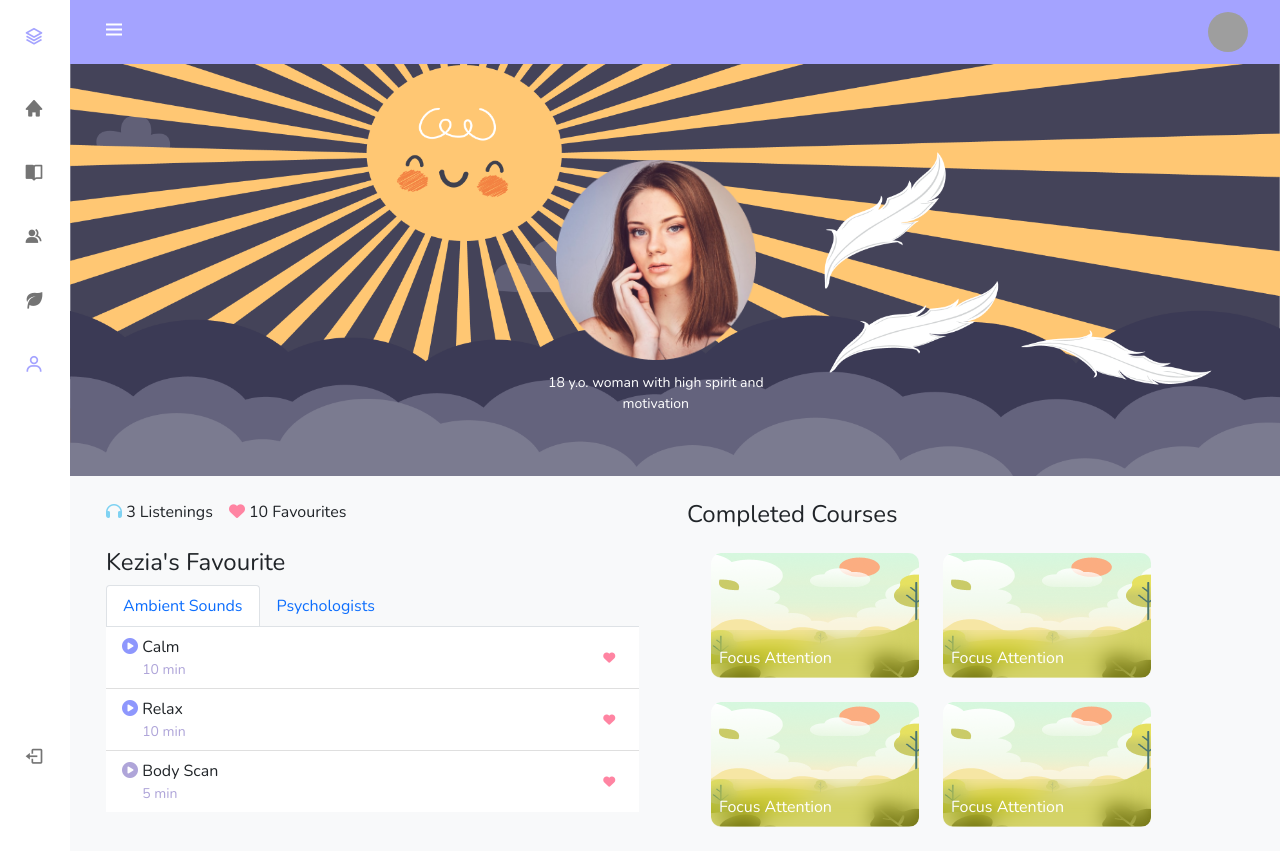
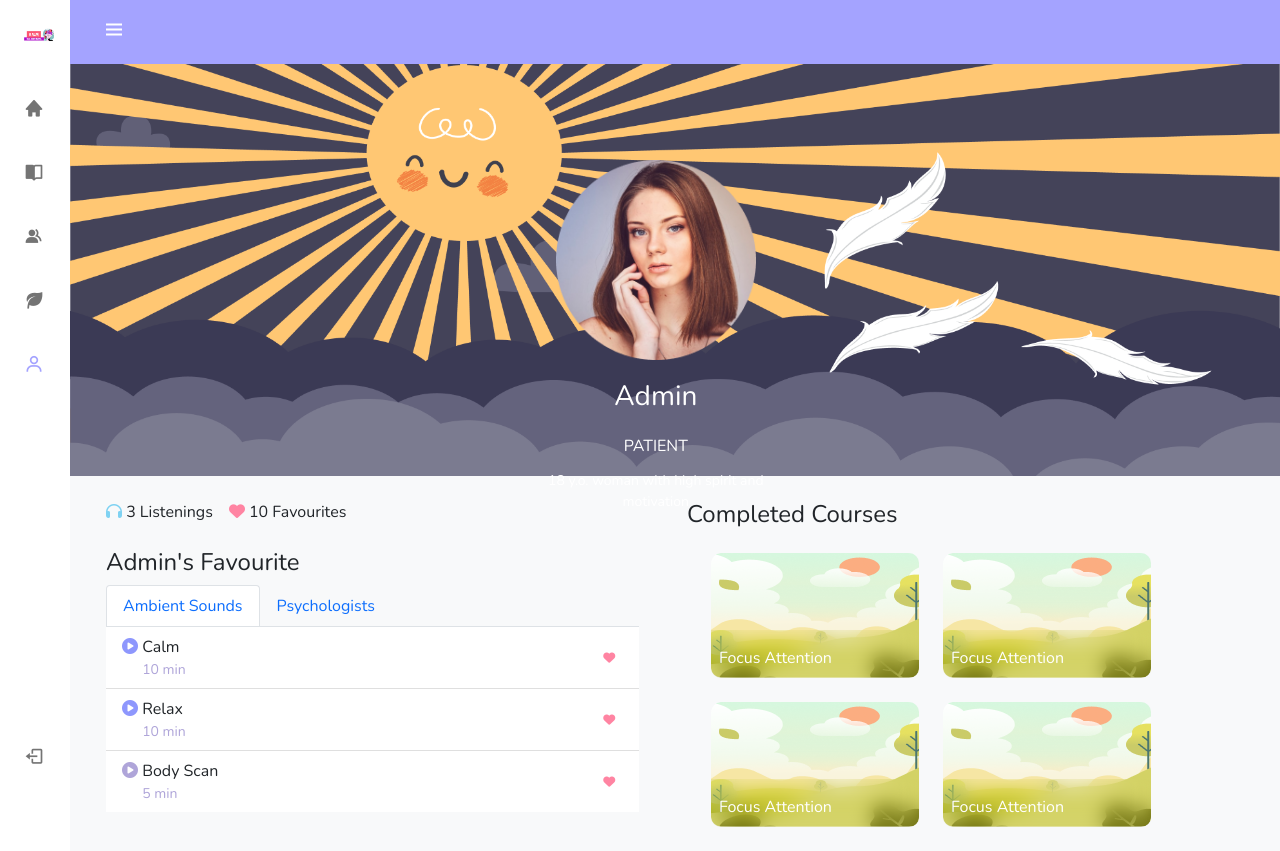
Before and after one commit to Cizz22/kalm, a Laravel app: page /profile in a window 1280 px wide. Run offline with Laravel 8, Linux system fonts and the light colour scheme; a user stored in the database is signed in; data comes from the database, SQL or seed files in the repository; some libraries are stand-ins or nearby versions; grey boxes are pictures that could not be loaded.

Commit message:
update fixes

```diff
--- a/public/css/layouts/style.css
+++ b/public/css/layouts/style.css
@@ -97,8 +97,7 @@
 }
 
 .nav_logo-icon {
-    font-size: 1.25rem;
-    color: var(--white-color);
+    max-height: 1.1em;
 }
 
 .nav_logo-name {
--- a/resources/views/layouts/layout.blade.php
+++ b/resources/views/layouts/layout.blade.php
@@ -19,14 +19,13 @@
 <body id="body-pd">
     <header class="header" id="header">
         <div class="header_toggle"> <i class='bx bx-menu' id="header-toggle"></i> </div>
-        <div class="header_img"> <img src="https://i.imgur.com/hczKIze.jpg" alt=""> </div>
     </header>
     <div class="l-navbar" id="nav-bar">
         <nav class="nav">
             <div>
                 <!--by fidela nathania-->
-                <a href="#" class="nav_logo"> <i class='bx bx-layer nav_logo-icon'></i> <span
-                        class="nav_logo-name">KALM</span> </a>
+                <a href="/" class="nav_logo"><img src="{{ asset('img/logo-kalm.png') }}" alt=""
+                        class="nav_logo-icon"><span class="nav_logo-name">KALM</span> </a>
                 <div class="nav_list">
                     <a href="{{ route('landing.home') }}"
                         class="nav_link {{ Route::is('landing.home') ? 'active' : null }}">
@@ -37,8 +36,8 @@
                         <i class='bx bxs-book-open nav_icon'></i>
                         <span class="nav_name">Journaling</span> </a>
                     <a href="{{ route('konsultasi.home') }}"
-                        class="nav_link {{ Route::is('konsultasi.home') ? 'active' : null }}"> <i
-                            class='bx bxs-group nav_icon'></i>
+                        class="nav_link {{ Route::is('konsultasi.home') || Route::is('konsultasi.psikolog') || Route::is('konsultasi.paket') || Route::is('konsultasi.checkout') ? 'active' : null }}">
+                        <i class='bx bxs-group nav_icon'></i>
                         <span class="nav_name">Consulting</span> </a>
                     <a href="{{ route('meditasi.home') }}"
                         class="nav_link {{ Route::is('meditasi.home') ? 'active' : null }}"> <i
@@ -50,7 +49,9 @@
                         <span class="nav_name">Me</span> </a>
                 </div>
             </div> <a class="nav_link" onclick="event.preventDefault(); document.getElementById('logout').submit();
-            "> <i class='bx bx-log-out nav_icon'></i> <span class="nav_name">Sign Out</span> </a>
+            "> <i class='bx bx-log-out nav_icon pe-auto' style="cursor: pointer;"></i> <span class="nav_name"
+                    style="cursor: pointer;">Sign
+                    Out</span> </a>
 
             <form hidden action="{{ route('logout') }}" method="POST" id="logout">@csrf</form>
 
--- a/resources/views/pages/landing-page/home.blade.php
+++ b/resources/views/pages/landing-page/home.blade.php
@@ -4,7 +4,7 @@
     <div class="container-fluid">
         <div class="row">
             <div class="col pt-5 left">
-                <h2>Good Morning, Kezia</h2>
+                <h2>Good Morning, {{ Auth::user()->name }}</h2>
                 <h5>We Wish you have a good day</h5>
 
                 <div class="lagu p-4">
--- a/resources/views/pages/landing-page/profile.blade.php
+++ b/resources/views/pages/landing-page/profile.blade.php
@@ -13,8 +13,8 @@
                 <img src="{{ asset('img/profile-bg.png') }}" class="img-fluid">
                 <div class="d-flex flex-column justify-content-center align-middle align-items-center profile-picture">
                     <img src="{{ asset('img/foto-profil.png') }}" alt="foto-profil" class="user-picture">
-                    {{-- <h3 class="font-white text-center mt-2">{{Auth::user()->name}}</h3> --}}
-                    {{-- <p class="font-white text-center p-0 m-0">{{Auth::user()->tipeakun}}</p> --}}
+                    <h3 class="font-white text-center mt-2">{{ Auth::user()->name }}</h3>
+                    <p class="font-white text-center p-0 m-0">{{ Auth::user()->tipeakun }}</p>
                     <small class="font-white text-center">18 y.o. woman with high spirit and motivation</small>
                 </div>
             </div>
@@ -32,7 +32,7 @@
                     </div>
                     <div class="row">
                         <div class="col mt-2">
-                            <h4>Kezia's Favourite</h4>
+                            <h4>{{ Auth::user()->name }}'s Favourite</h4>
                         </div>
                     </div>
                     <div class="row">
@@ -57,7 +57,7 @@
                                         <li class="list-group-item d-flex justify-content-between align-items-center">
                                             <span><i class="fa-solid fa-circle-play" style="color: #8E97FD"></i>
                                                 <div class="d-inline-flex flex-column">
-                                                {{$f->lagu->judul}}
+                                                    {{ $f->lagu->judul }}
                                                     <small class="light-grey">10 min</small>
                                                 </div>
                                             </span>
@@ -87,7 +87,7 @@
                                         <li class="list-group-item d-flex justify-content-between align-items-center">
                                             <span><i class="fa-solid fa-circle-play" style="color: #8E97FD"></i>
                                                 <div class="d-inline-flex flex-column">
-                                                {{$p->name}}
+                                                    {{ $p->name }}
                                                 </div>
                                             </span>
                                             <span class="badge"><i class="fa-solid fa-heart"
```
Also changed, not shown: public/css/layouts/paket.css (+1 -19 lines), resources/views/pages/konsultasi/paket.blade.php (+7 -2 lines). Lines whose indentation alone changed are shown as unchanged.
